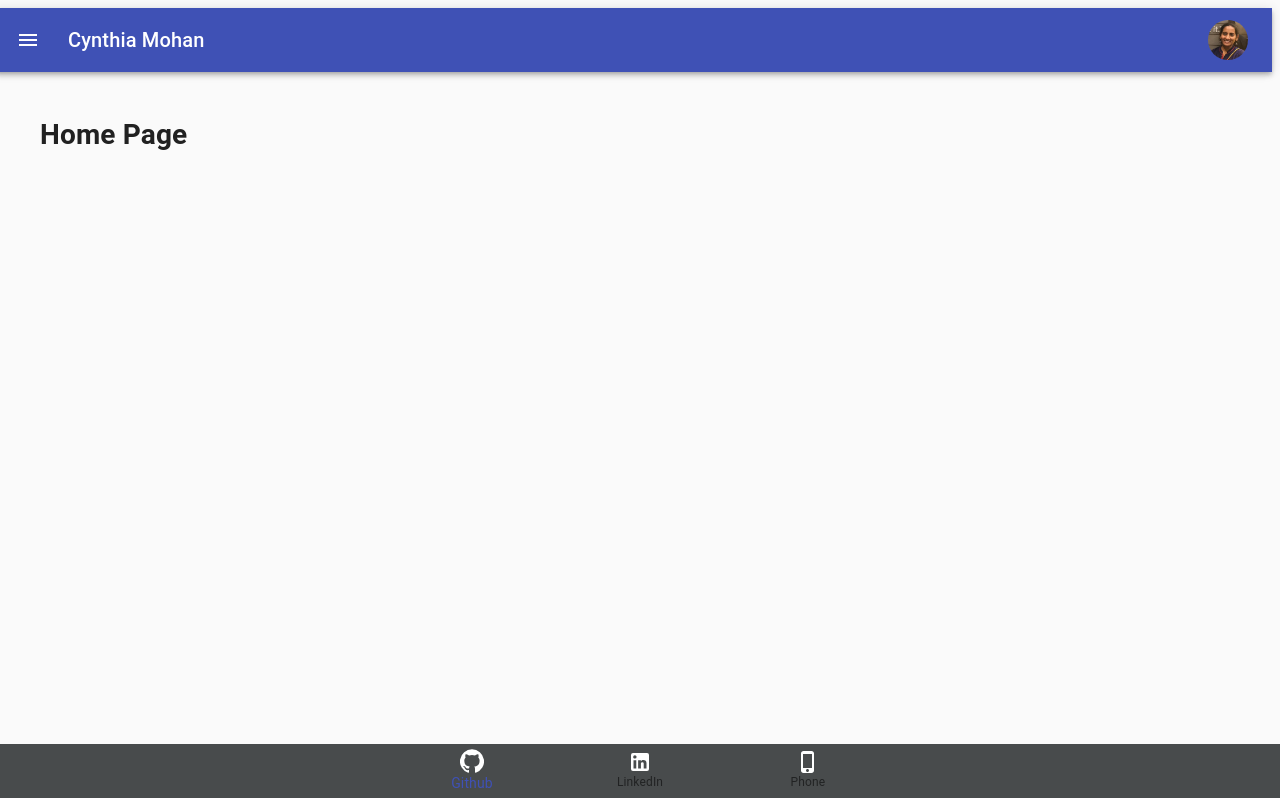
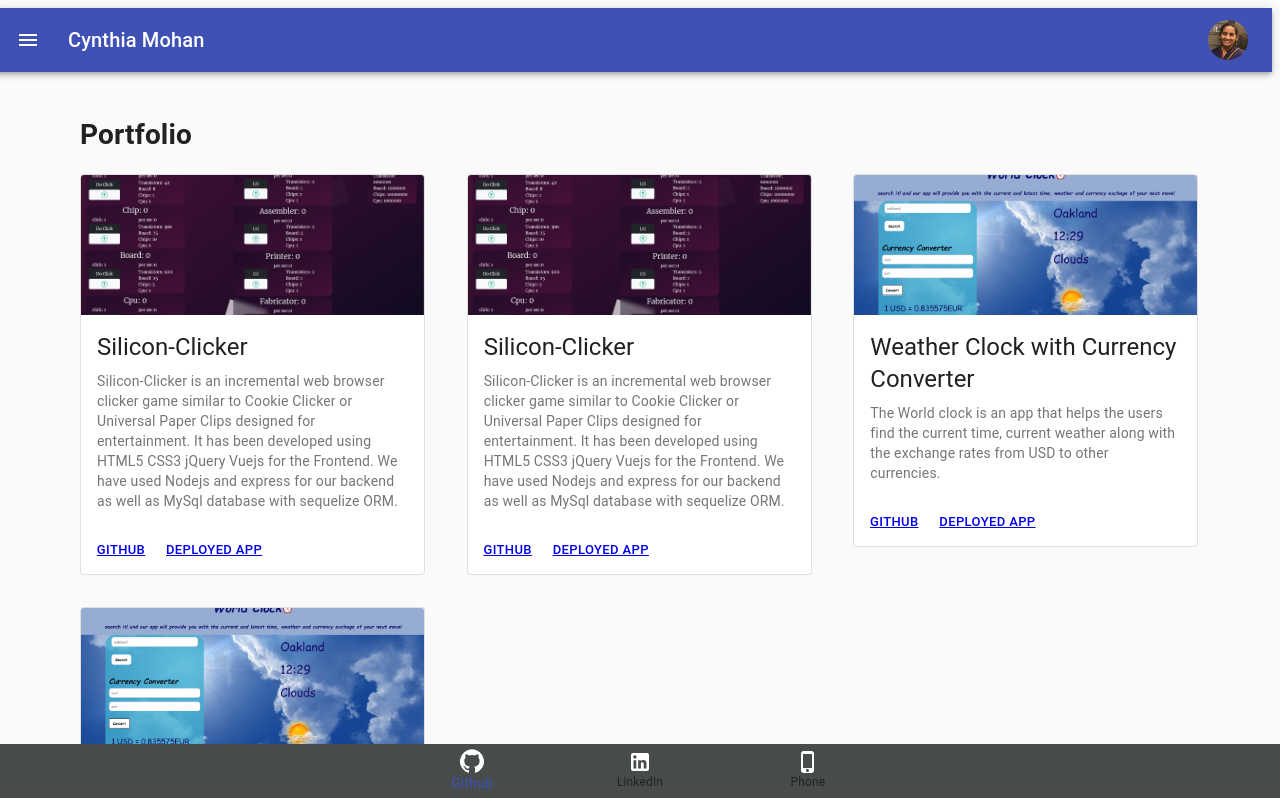
Before and after one commit to CynthiaMohan/cynthia-react-portfolio, a React (Create React App) app: page /portfolio in a window 1280 px wide. Shown: the top 798 px of the page. Built offline with nearby package versions, Linux system fonts and the light colour scheme.

Commit message:
file names and link updates

```diff
--- a/src/App.js
+++ b/src/App.js
@@ -12,7 +12,7 @@ function App() {
     <Drawer>
       <Switch>
         <Route path='/about' component={AboutComponent} />
-        <Route path='/work' component={WorkComponent} />
+        <Route path='/portfolio' component={WorkComponent} />
         <Route path='/contact' component={ContactComponent} />
         <Route path='/' component={HomeComponent} />
       </Switch>
--- a/src/components/Drawer/index.js
+++ b/src/components/Drawer/index.js
@@ -138,7 +138,7 @@ export default function PersistentDrawerLeft(props) {
                 </div>
                 <Divider />
                 <List>
-                    {['About', 'Work', 'Contact', 'Resume'].map((text, index) => (
+                    {['About', 'Portfolio', 'Contact', 'Resume'].map((text, index) => (
                         <ListItem
                             component={Link}
                             to={text}
--- a/src/components/Work/index.js
+++ b/src/components/Work/index.js
@@ -17,7 +17,7 @@ const Work = () => {
     const classes = useStyles();
     return (
         <>
-            <h1 className={classes.header}>Work/Project Page</h1>
+            <h1 className={classes.header}>Portfolio</h1>
             <Grid container spacing={4} className={classes.gridContainer}>
 
                 <Grid item xs={12} sm={6} md={4}><Project1 /></Grid>
```
Also changed, not shown: src/components/Contact/contact.js (deleted).
